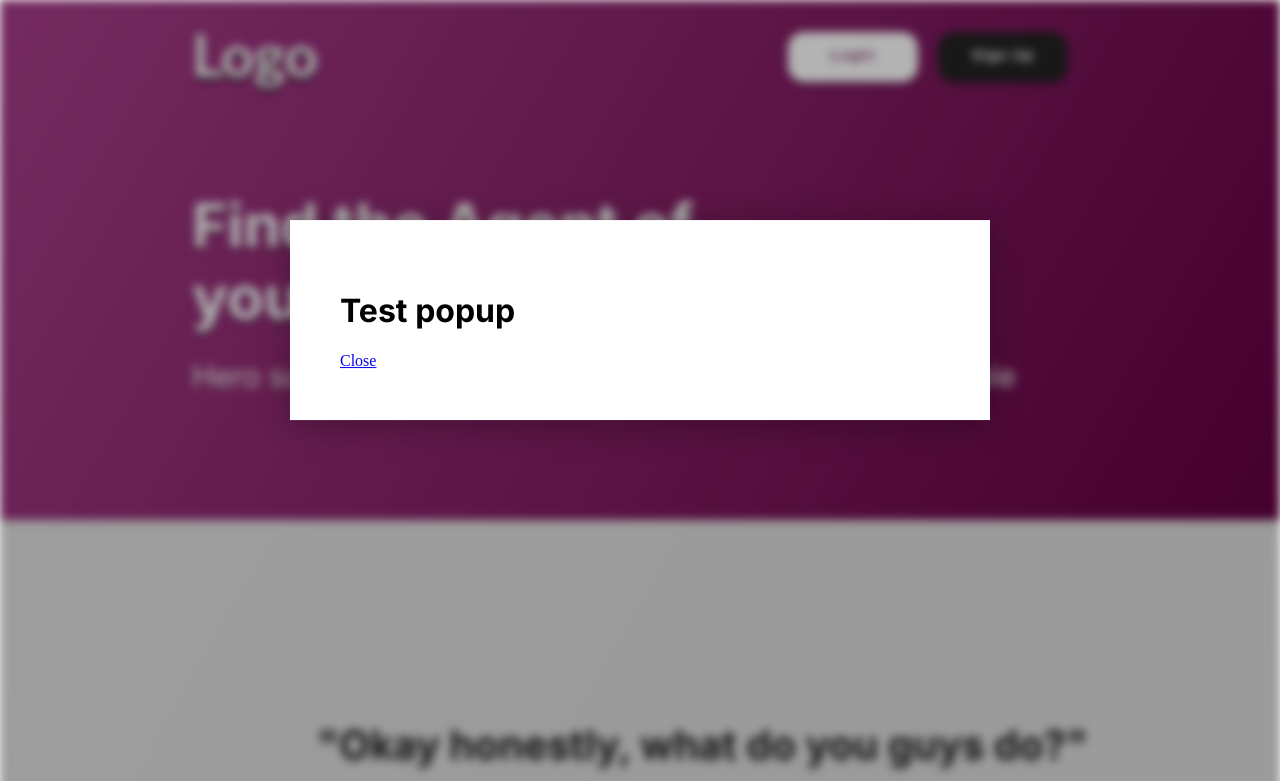
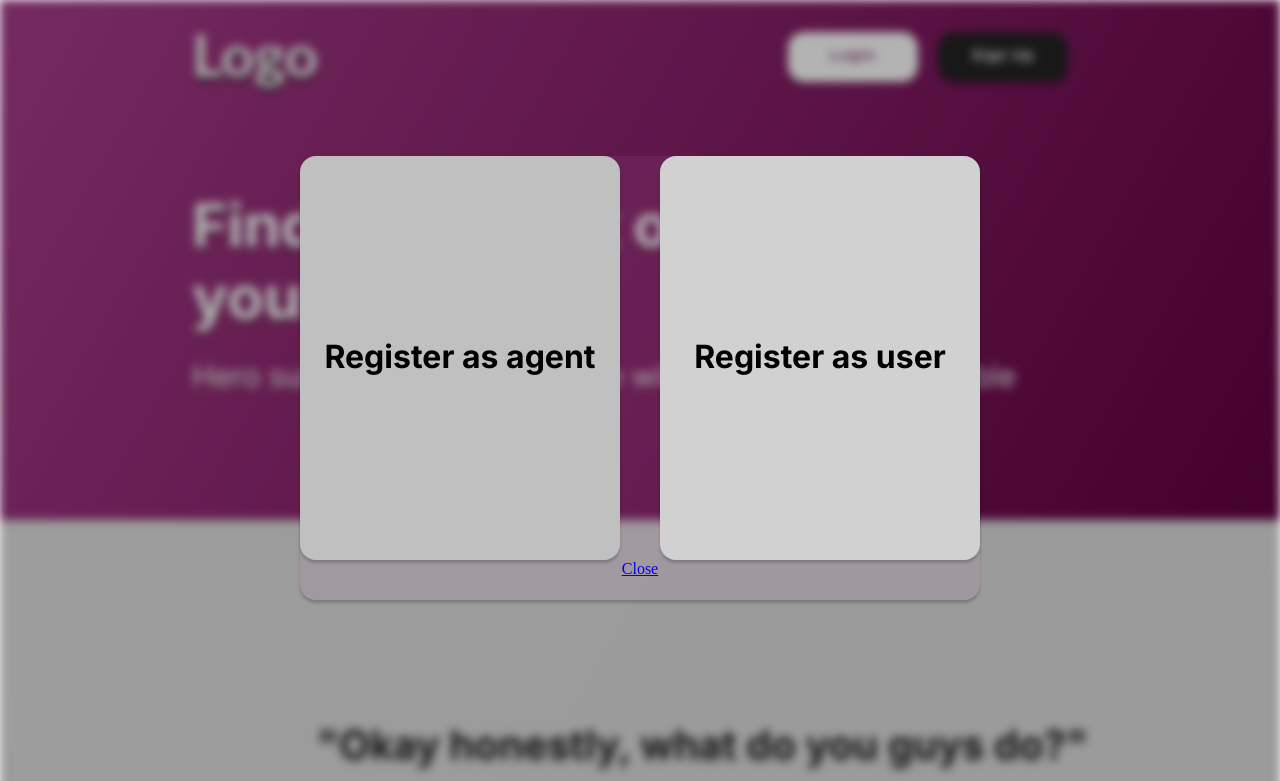
Before and after one commit to lbctorreverde/Ethits, a plain HTML site: page index.html in a window 1280 px wide. Both pictures are taken after a click on the button "Sign Up". Shown: the top 781 px of the page. Drawn offline with Linux system fonts and the light colour scheme.

Commit message:
Updated Signup Popup base design

```diff
--- a/index.html
+++ b/index.html
@@ -5,7 +5,7 @@
     <meta charset="UTF-8">
     <meta http-equiv="X-UA-Compatible" content="IE=edge">
     <meta name="viewport" content="width=device-width, initial-scale=1.0">
-    <link rel="Stylesheet" type="text/css" href="./styles/style.css">
+    <link rel="Stylesheet" type="text/css" href="./styles/index.css">
     <!-- FAV FONT -->
     <link rel="preconnect" href="https://fonts.googleapis.com">
     <link rel="preconnect" href="https://fonts.gstatic.com" crossorigin>
@@ -23,8 +23,9 @@
                         <h3 class="logo">Logo</h3>
                     </div>
                     <div class="btns-topright">
-                        <button onclick="window.location.href='./login-agent.html';" class="btn-login" role="button">Login</button>
-                        <button onclick="toggle()"class="btn-signup" role="button">Sign Up</button>
+                        <button onclick="window.location.href='./login-agent.html';" class="btn-login"
+                            role="button">Login</button>
+                        <button onclick="toggle()" class="btn-signup" role="button">Sign Up</button>
                     </div>
                 </div>
                 <div class="hero-text">
@@ -37,7 +38,8 @@
             <div>
                 <div class="quote-div">
                     <h3 class="question-quote">"Okay honestly, what do you guys do?"</h3>
-                    <h2 class="question-answer">Whether you're a Real Estate Agent, or a client, we got you homie ;)</h2>
+                    <h2 class="question-answer">Whether you're a Real Estate Agent, or a client, we got you homie ;)
+                    </h2>
                 </div>
             </div>
         </div>
@@ -62,8 +64,21 @@
         </div>
     </div>
     <div class="signup-popup" id="signup-popup">
-        <h1>Test popup</h1>
-        <a href="#" onclick="toggle()">Close</a>
+        <div>
+            <div class="popup-container">
+                <div onclick="window.location.href='./login-agent.html';" class="flexbox-agent" style="cursor:pointer">
+                    <h1>Register as agent</h1>
+                </div>
+                <div onclick="window.location.href='./login-agent.html';" class="flexbox-user" style="cursor:pointer">
+                    <h1>Register as user</h1>
+                </div>
+                <div class="close-btn">
+                    <a href="#" onclick="toggle()">Close</a>
+                </div>
+
+            </div>
+
+        </div>
     </div>
     <script type="text/javascript">
         function toggle() {
--- a/styles/style.css
+++ b/styles/index.css
@@ -219,18 +219,18 @@ h1 {
 }
 
 #signup-popup {
+    border: solid transparent;
+    border-radius: 16px;
+    border-width: 0 0 4px;
     position: fixed;
-    top: 40%;
+    top: 50%;
     left: 50%;
     transform: translate(-50%, -50%);
-    width: 600px;
-    padding: 50px;
-    box-shadow: 0 5px 30px rgba(0,0,0,.30);
-    background: #fff;
+    background: rgba(255, 255, 255, 0);
     visibility: hidden;
     opacity: 0;
     transition: 0.5s;
-
+    padding-top: 15vh;
 }
 
 #signup-popup.active {
@@ -239,3 +239,53 @@ h1 {
     opacity: 1;
     transition: 0.5s;
 }
+
+.popup-container {
+
+}
+
+
+.flexbox-agent {
+    box-shadow: 0 3px 3px rgba(0, 0, 0, 0.2);
+    border: solid transparent;
+    border-radius: 16px;
+    border-width: 0 0 4px;
+    display: flex;
+    text-align: center;
+    align-items: center;
+    justify-content: center;
+    background-color: #c0c0c0;
+    float: left;
+    width: 40vh;
+    height: 50vh;
+    margin-right: 5px;
+}
+
+.flexbox-user {
+    box-shadow: 0 3px 3px rgba(0, 0, 0, 0.2);
+    border: solid transparent;
+    border-radius: 16px;
+    border-width: 0 0 4px;
+    display: flex;
+    text-align: center;
+    align-items: center;
+    justify-content: center;
+    background-color: #d1d1d1;
+    float: right;
+    width: 40vh;
+    height: 50vh;
+    margin-left: 5px;
+}
+
+.close-btn {
+    box-shadow: 0 3px 3px rgba(0, 0, 0, 0.2);
+    border: solid transparent;
+    border-radius: 16px;
+    border-width: 0 0 4px;
+    text-align: center;
+    align-items: center;
+    background-color: rgba(223, 131, 199, 0.099);
+    width: 85vh;
+    height: 5vh;
+    padding-top: 50vh;
+}
```
